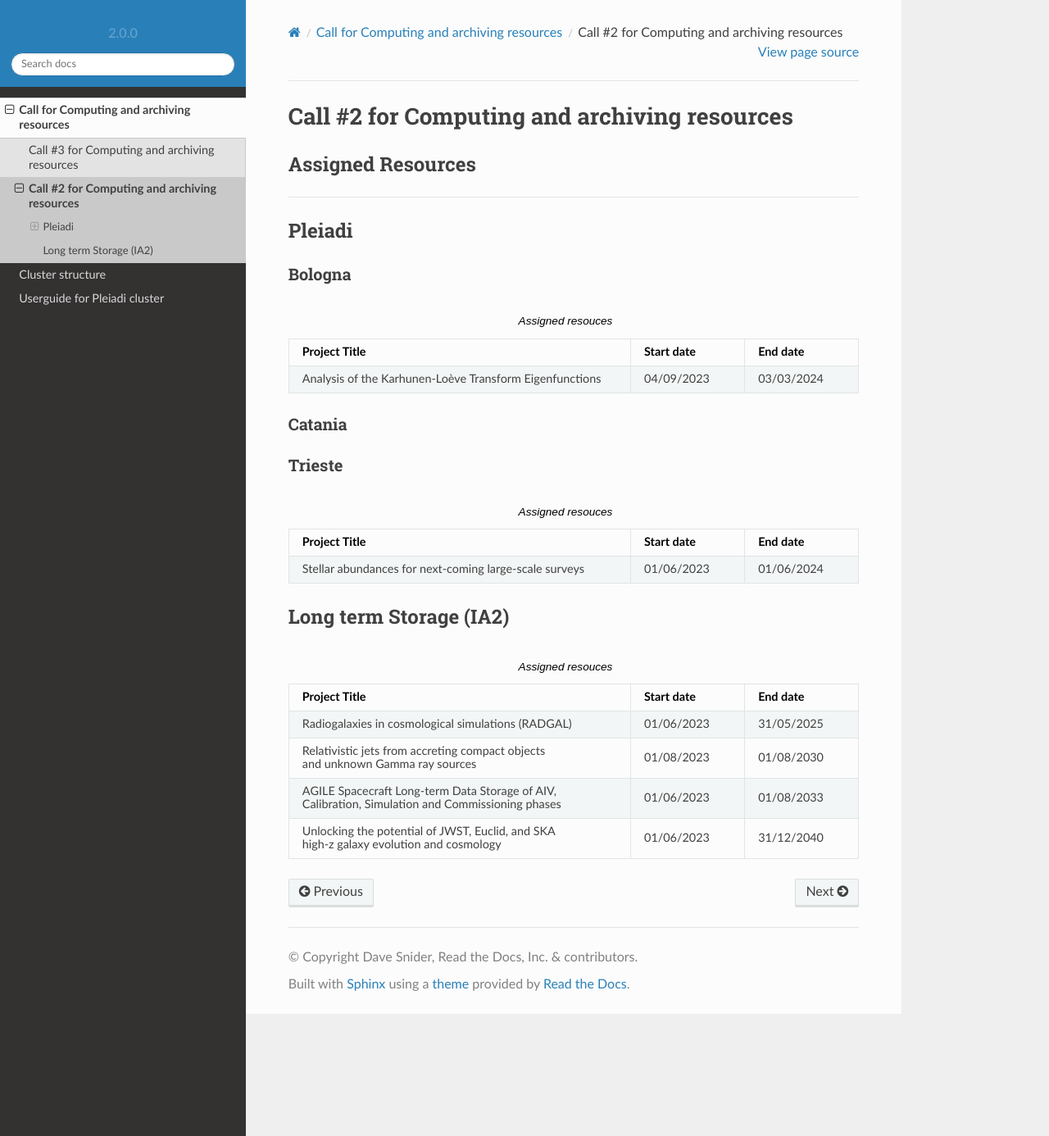
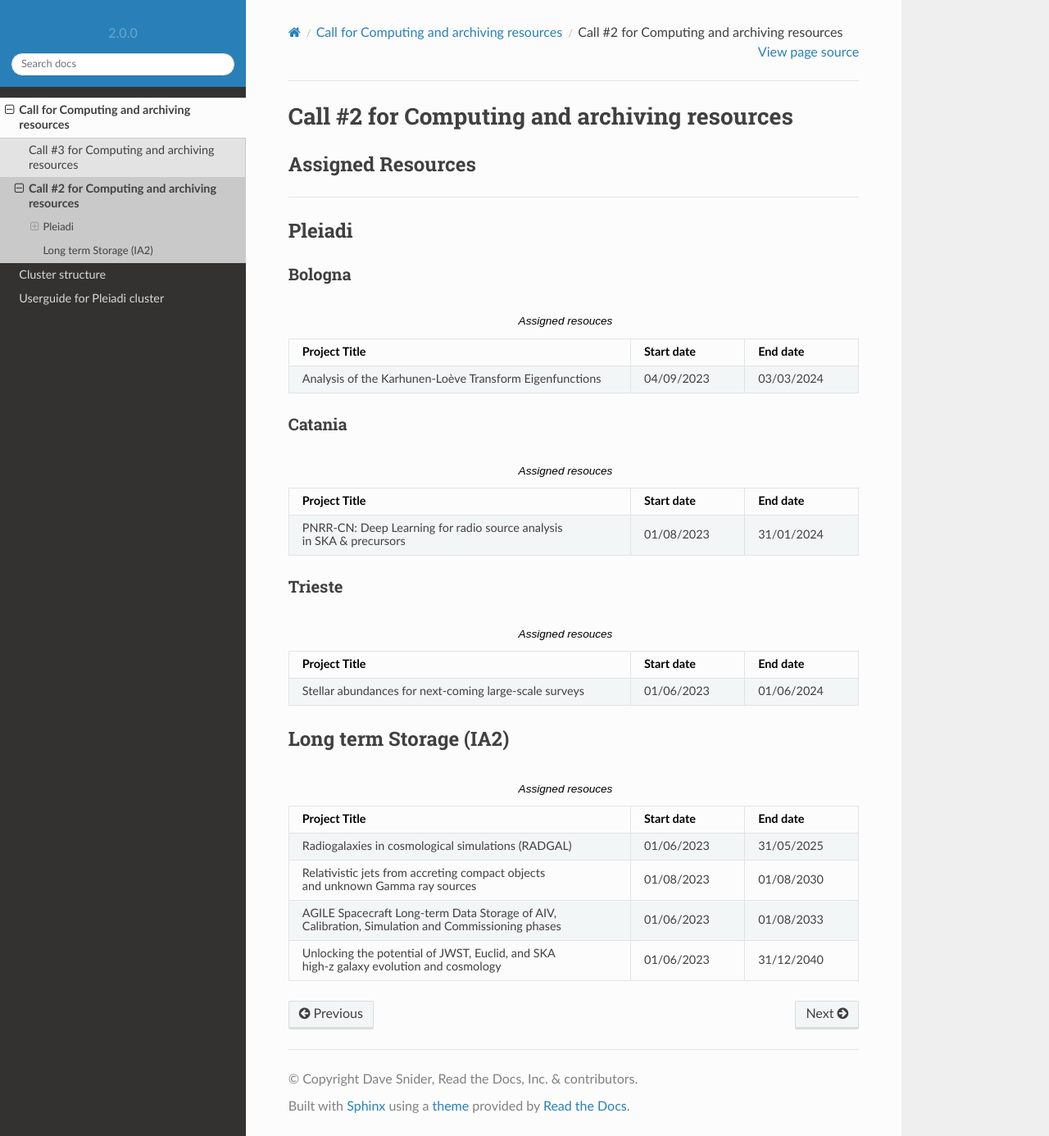
Before and after one commit to fvitello/pleiadi-doc, a Sphinx documentation site: the page built from docs/call/call2.rst, in a window 1280 px wide and 1386 px high. Shown: the whole window at 82% size. Built offline with Sphinx 7.4.7 and the Read the Docs theme 2.0.0, drawn with Linux system fonts in a browser that asks for light colours; pages that are not in the unit, such as notebooks, are missing from menus.

Commit message:
Update call2.rst

```diff
--- a/docs/call/call2.rst
+++ b/docs/call/call2.rst
@@ -24,6 +24,10 @@ Bologna
   Analysis of the Karhunen-Loève Transform Eigenfunctions                                                   04/09/2023   03/03/2024
   ======================================================================================================    ==========   ==========
 
+.. |br| raw:: html
+
+     <br>
+
 Catania
 ^^^^^^^^^^^^^^^^^^^^^^
 .. table:: Assigned resouces
@@ -33,8 +37,12 @@ Catania
   ======================================================================================================    ==========   ==========
   Project Title                                                                                             Start date     End date
   ======================================================================================================    ==========   ==========
-  PNRR-CN: Deep Learning for radio source analysis |br| in SKA & precursors                                      01/08/2023   31/01/2024
+  PNRR-CN: Deep Learning for radio source analysis |br| in SKA & precursors                                 01/08/2023   31/01/2024
   ======================================================================================================    ==========   ==========
+
+.. |br| raw:: html
+
+     <br>
 
 Trieste
 ^^^^^^^^^^^^^^^^^^^^^^
@@ -47,6 +55,10 @@ Trieste
   ======================================================================================================    ==========   ==========
   Stellar abundances for next-coming large-scale surveys                                                    01/06/2023   01/06/2024
   ======================================================================================================    ==========   ==========
+
+.. |br| raw:: html
+
+     <br>
 
 *********
 Long term Storage (IA2)
```
